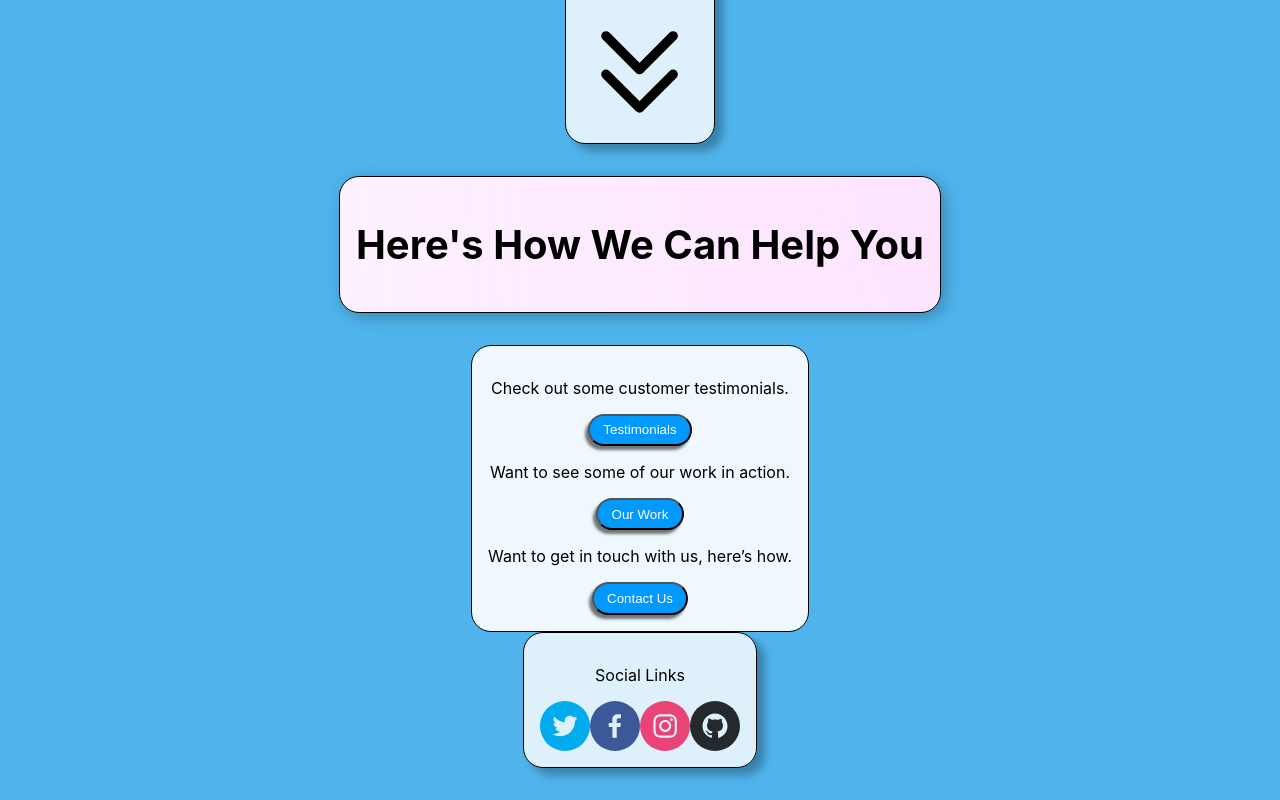
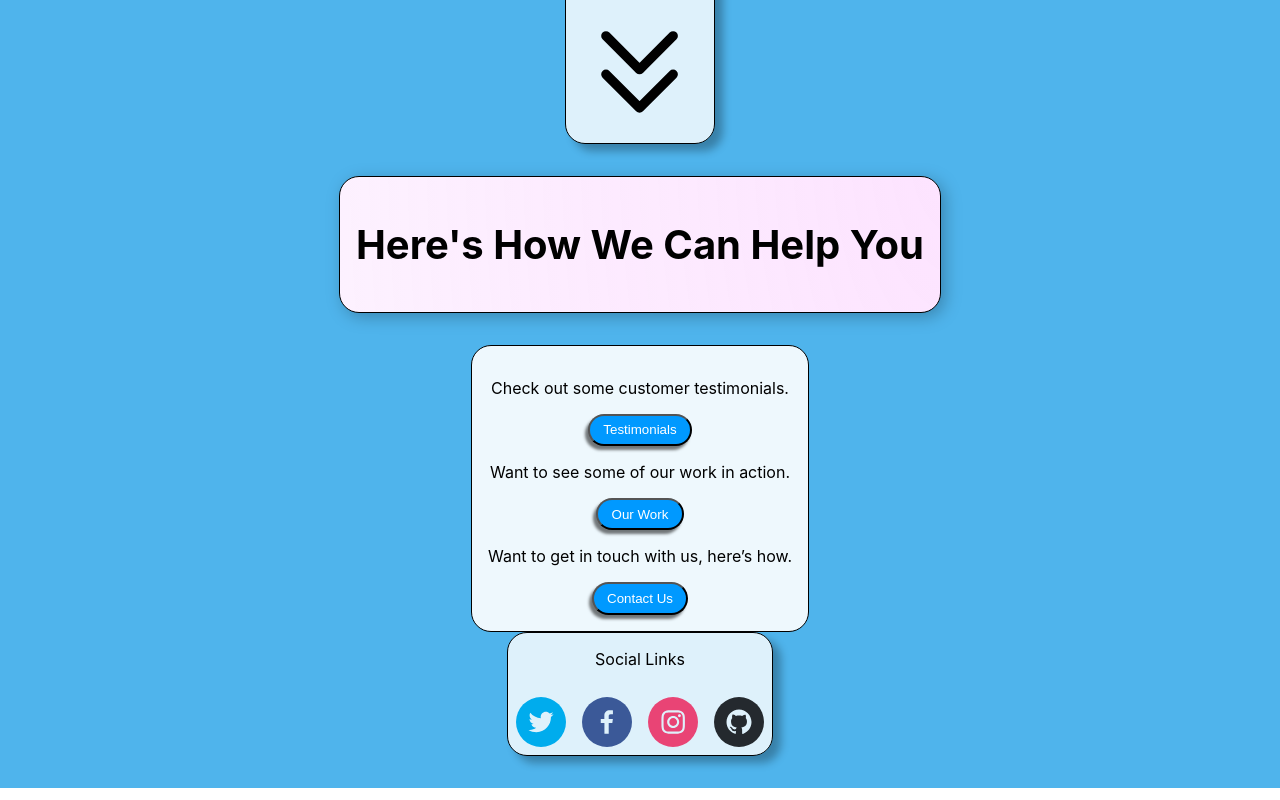
Before and after one commit to petercr/SanTan, a Next.js app: page / in a window 1280 px wide. Shown: the part 1455-2255 px from the top of the page. Built offline with nearby package versions, Linux system fonts and the light colour scheme.

Commit message:
💄 fixed styling of social icons in card

```diff
--- a/src/components/SocialLinksCard.tsx
+++ b/src/components/SocialLinksCard.tsx
@@ -11,11 +11,14 @@ export const StyledDiv = styled.div`
   border: 1px solid #000000;
   box-shadow: 8px 7px 8px rgba(0, 0, 0, 0.29);
   border-radius: 20px;
-  padding: 1rem;
+  gap: 0.25rem;
 `;
 
 const StyledSocialDiv = styled.div`
   flex-direction: row;
+  & a {
+    margin: 0.5rem;
+  }
 `;
 
 const SocialLinksCard: NextComponentType = () => (
```
